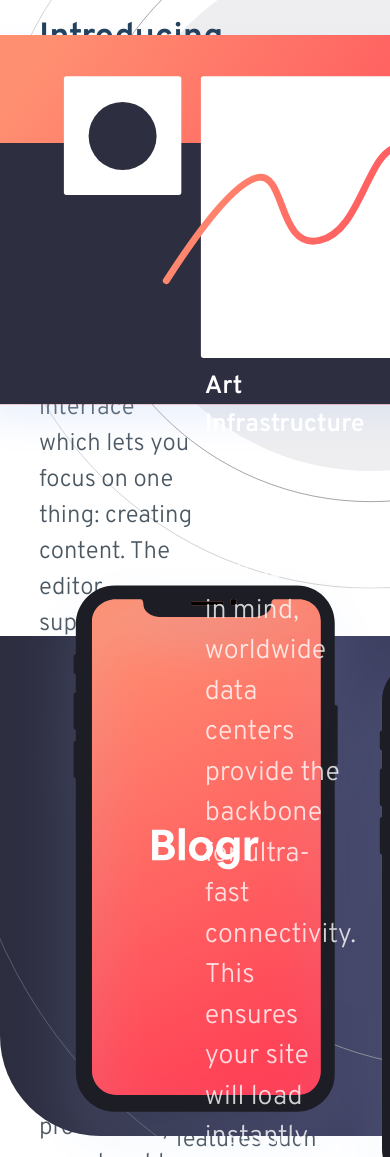
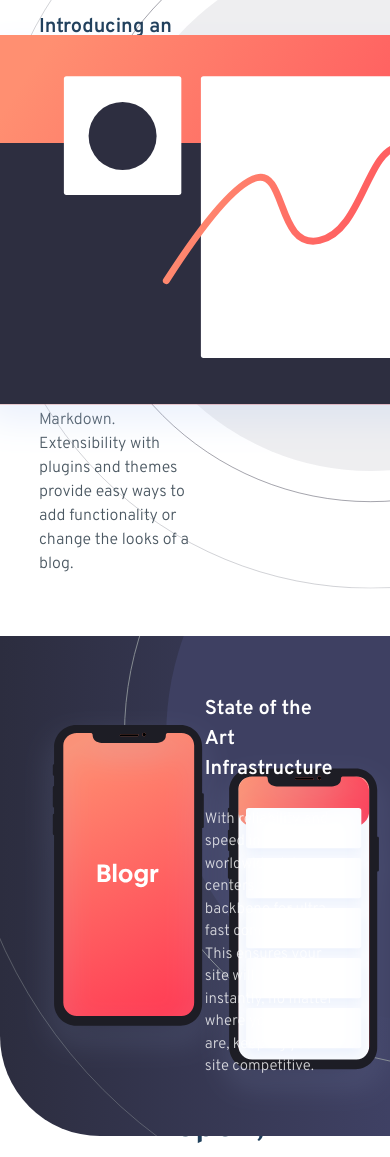
Before and after one commit to Skolpionek/BLOGR_LandingPageMain, a plain HTML site: page index.html in a window 390 px wide. Shown: the part 843-2000 px from the top of the page. Drawn offline with Linux system fonts and the light colour scheme.

Commit message:
Make tablet/laptop layout

```diff
--- a/style/layout/_footer.scss
+++ b/style/layout/_footer.scss
@@ -4,10 +4,11 @@ footer{
    display: flex;
    padding-top: 75px;
    padding-left: 20px;
+   position: relative;
    .logoContainer{
       width: 25%;
       .logo{
-         width: 200px;
+         width: clamp(125px,10vw,200px);
       }
    }
    ul{
@@ -18,7 +19,7 @@ footer{
       display: flex;
       flex-direction: column;
       gap: 1rem;
-      font-size: 30px;
+      font-size: clamp(20px,2vw,30px);
       li{
          font-weight: $Ubuntu1;
          opacity: 0.6;
--- a/style/layout/_section1.scss
+++ b/style/layout/_section1.scss
@@ -10,12 +10,12 @@
       .SectionTitle{
          color: $VeryDarkBlue;
          font-family: $Overpass;
-         font-size: 35px;
+         font-size: clamp(20px,2vw,35px);
          margin: 1.5rem 0;
       }
       .SectionParagraph{
          color: $VeryDarkGrayishBlue;
-         font-size: 24px;
+         font-size: clamp(16px,1vw,24px);
          font-family: $Overpass;
          margin-bottom: 5rem;
       }
--- a/style/layout/_section2.scss
+++ b/style/layout/_section2.scss
@@ -35,10 +35,11 @@
       }
    }
    article{
+      z-index: 999;
       width: 35%;
       .SectionTitle{
          color: $White;
-         font-size: clamp(25px,2vw,45px);
+         font-size: clamp(20px,2vw,45px);
          font-family: $Overpass;
       }
       .SectionParagraph{
@@ -46,8 +47,20 @@
          color: $White;
          font-family: $Overpass;
          opacity: 0.8;
-         font-size: 27px;
+         font-size: clamp(15px,2vw,27px);
       }
    }
 
 }
+@media only screen and (max-width: 1450px){
+   .section-2{
+      .images{
+         .ImgPhones{
+            left: -20%;
+            position: relative;
+            top: 15%;
+            height: 80%;
+         }
+      }
+   }
+}
--- a/style/layout/_section3.scss
+++ b/style/layout/_section3.scss
@@ -26,7 +26,7 @@
       }
       .SectionParagraph{
          color: $VeryDarkGrayishBlue;
-         font-size: 24px;
+         font-size: clamp(16px,1.3vw,28px);
          font-family: $Overpass;
          margin-bottom: 5rem;
       }
```
Also changed, not shown: style/style.css, 1 other file.
